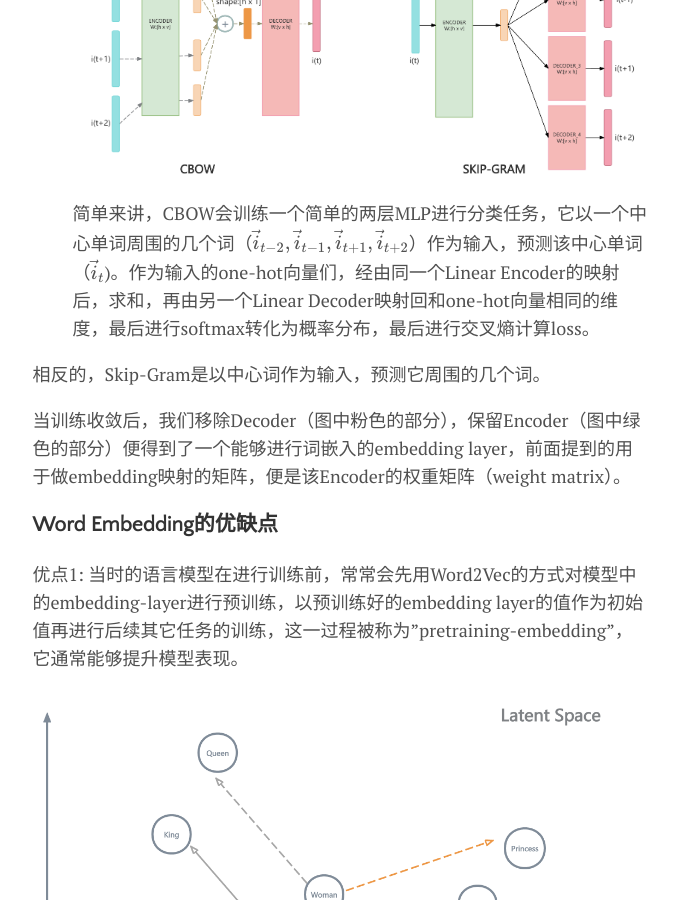
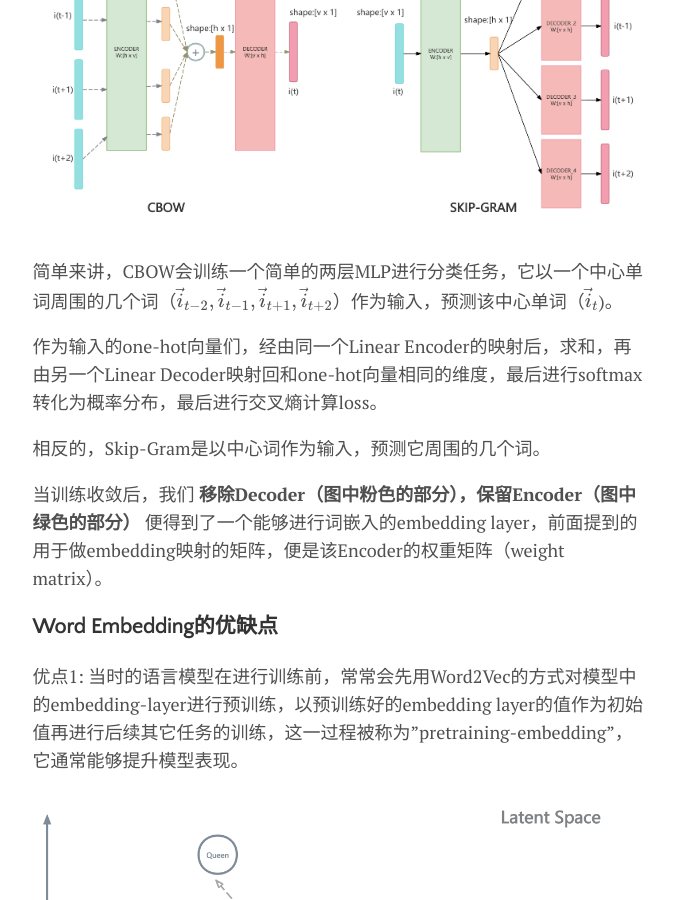
Before and after one commit to ANYMS-A/ANYMS-A.github.io, a Jekyll site: the page built from _posts/2024-07-28-nlp-embedding.md, in a window 1280 px wide and 900 px high, scrolled down 3594 px. Shown: the whole window, without its empty margins (300-977 px from the left). Built offline with Jekyll 4.4.1, drawn with Linux system fonts in a browser that asks for light colours; formulas are drawn with MathJax 3.

```diff
--- a/_posts/2024-07-28-nlp-embedding.md
+++ b/_posts/2024-07-28-nlp-embedding.md
@@ -124,12 +124,16 @@ $$
 在Word2Vec的paper中，主要提出了两种相似却略有不同的训练方式：
 - CBOW（ Continuous Bag of Words）
 - Skip-Gram
+
 ![](../assets/img/2024-07-28-nlp-embedding/word2vec.png)
-简单来讲，CBOW会训练一个简单的两层MLP进行分类任务，它以一个中心单词周围的几个词（$${\vec {i}}_{t-2}, {\vec {i}}_{t-1}, {\vec {i}}_{t+1}, {\vec {i}}_{t+2}$$）作为输入，预测该中心单词（$${\vec {i}}_{t}$$)。作为输入的one-hot向量们，经由同一个Linear Encoder的映射后，求和，再由另一个Linear Decoder映射回和one-hot向量相同的维度，最后进行softmax转化为概率分布，最后进行交叉熵计算loss。
+
+简单来讲，CBOW会训练一个简单的两层MLP进行分类任务，它以一个中心单词周围的几个词（$${\vec {i}}_{t-2}, {\vec {i}}_{t-1}, {\vec {i}}_{t+1}, {\vec {i}}_{t+2}$$）作为输入，预测该中心单词（$${\vec {i}}_{t}$$)。
+
+作为输入的one-hot向量们，经由同一个Linear Encoder的映射后，求和，再由另一个Linear Decoder映射回和one-hot向量相同的维度，最后进行softmax转化为概率分布，最后进行交叉熵计算loss。
 
 相反的，Skip-Gram是以中心词作为输入，预测它周围的几个词。
 
-当训练收敛后，我们移除Decoder（图中粉色的部分），保留Encoder（图中绿色的部分）便得到了一个能够进行词嵌入的embedding layer，前面提到的用于做embedding映射的矩阵，便是该Encoder的权重矩阵（weight matrix）。
+当训练收敛后，我们 **移除Decoder（图中粉色的部分），保留Encoder（图中绿色的部分）** 便得到了一个能够进行词嵌入的embedding layer，前面提到的用于做embedding映射的矩阵，便是该Encoder的权重矩阵（weight matrix）。
 
 ### Word Embedding的优缺点
 
```
